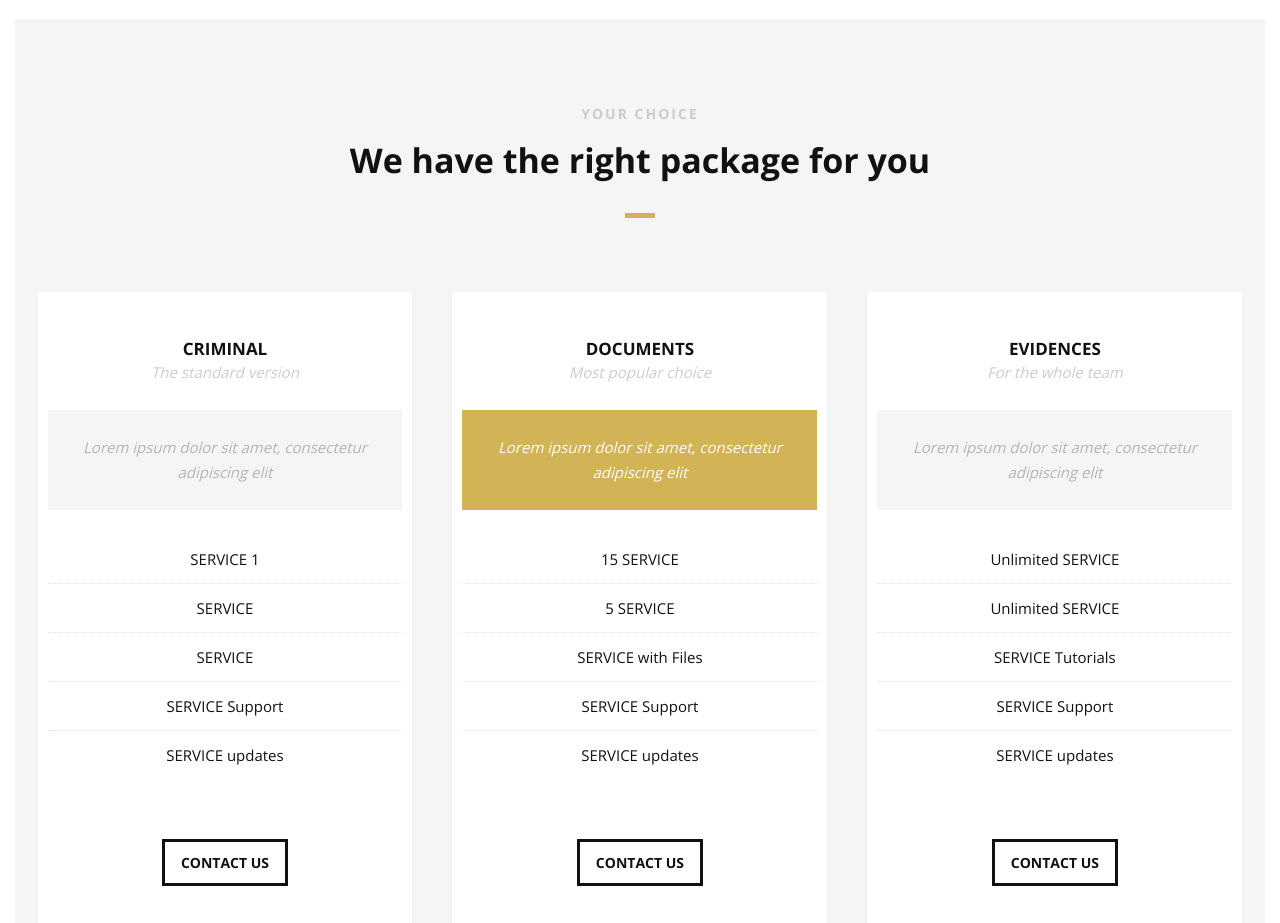
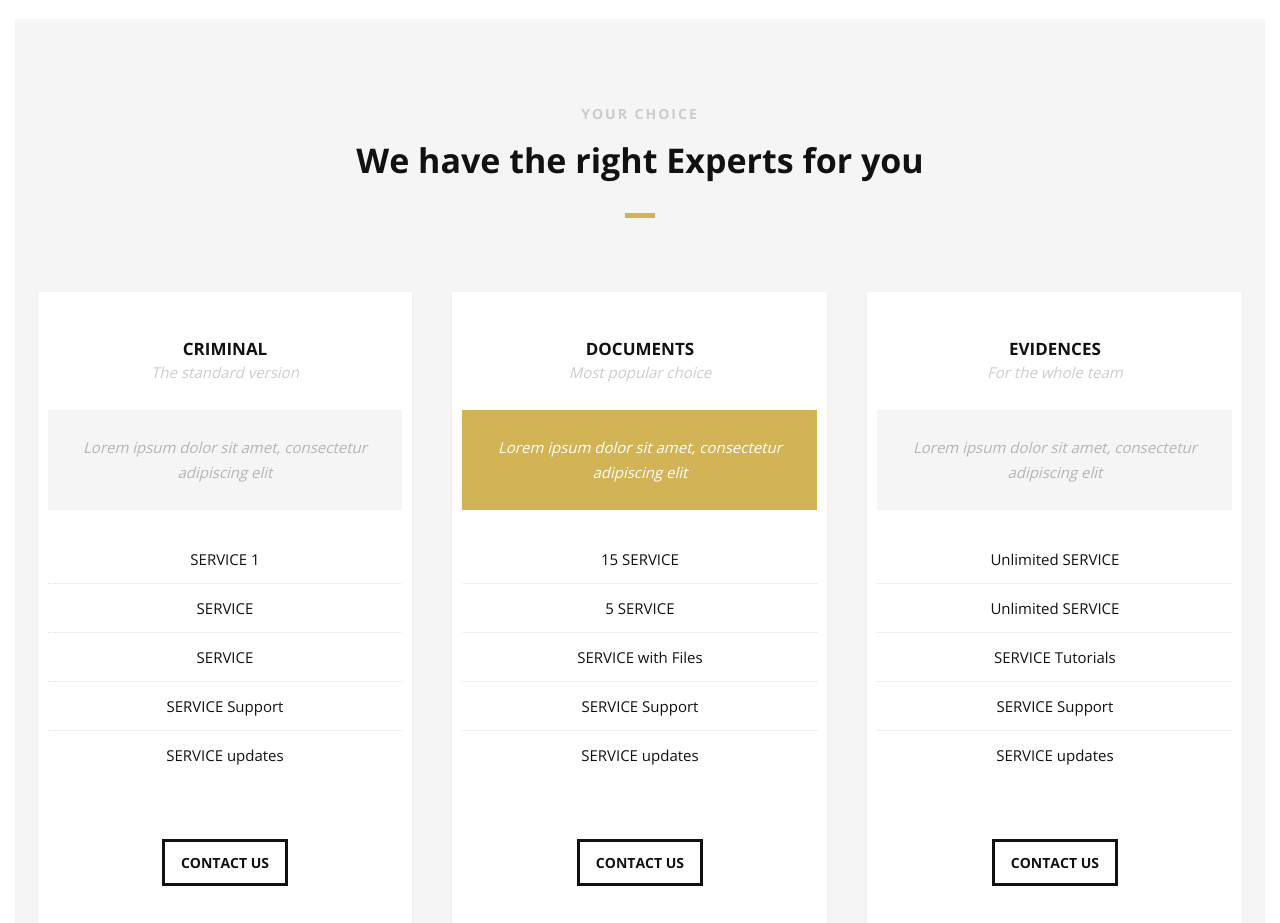
Before and after one commit to censorday/WhiteSite, a plain HTML site: page index.html in a window 1280 px wide. Shown: the part 4620-5543 px from the top of the page. Drawn offline with nearby package versions, Linux system fonts and the light colour scheme.

Commit message:
Update index.html

```diff
--- a/index.html
+++ b/index.html
@@ -437,7 +437,7 @@
 
                 <div class="section-heading">
                     <h3>YOUR CHOICE</h3>
-                    <h2 class="section-title">We have the right package for you</h2>
+                    <h2 class="section-title">We have the right Experts for you</h2>
                 </div>
 
                 <!--Pricing Block-->
```
